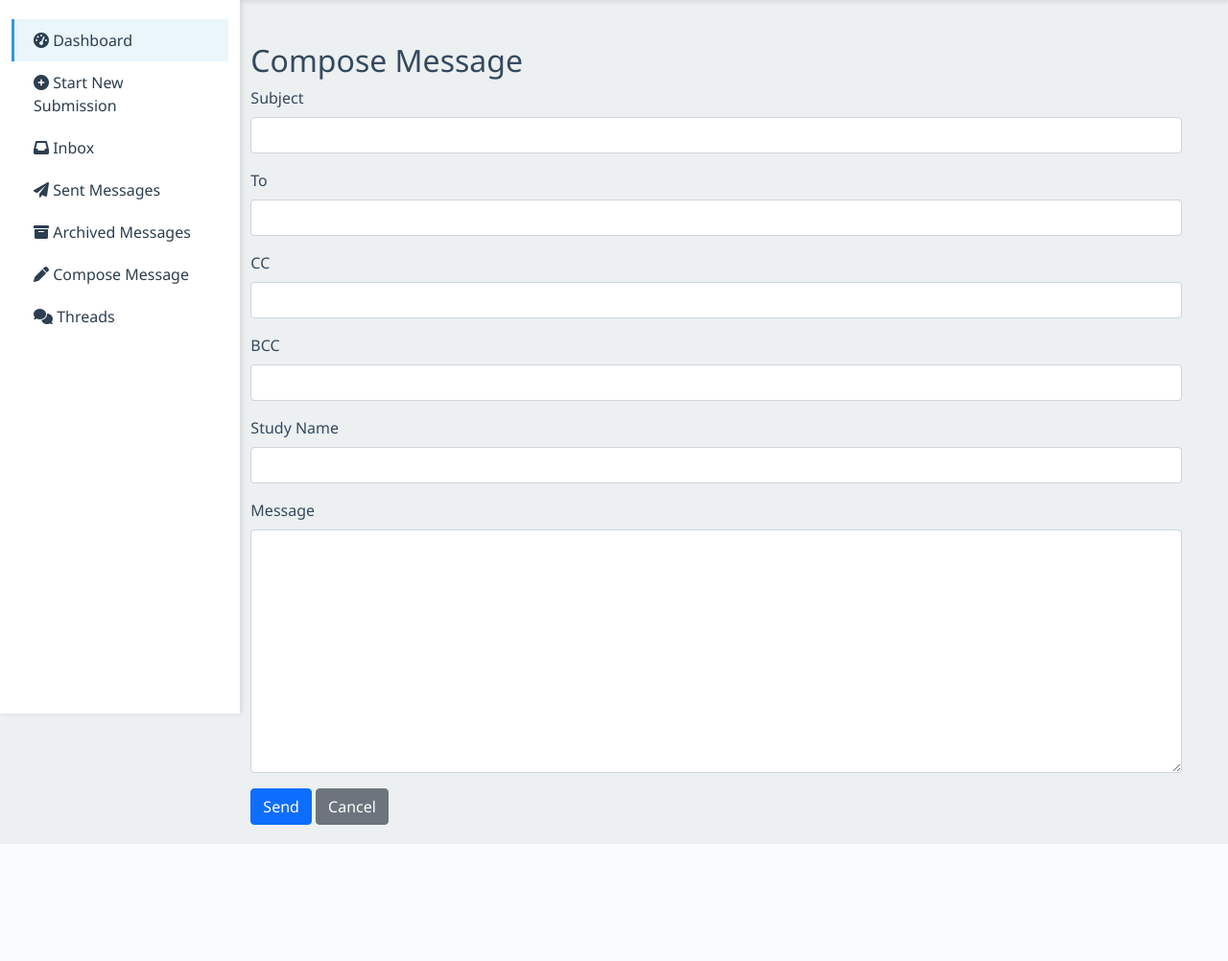
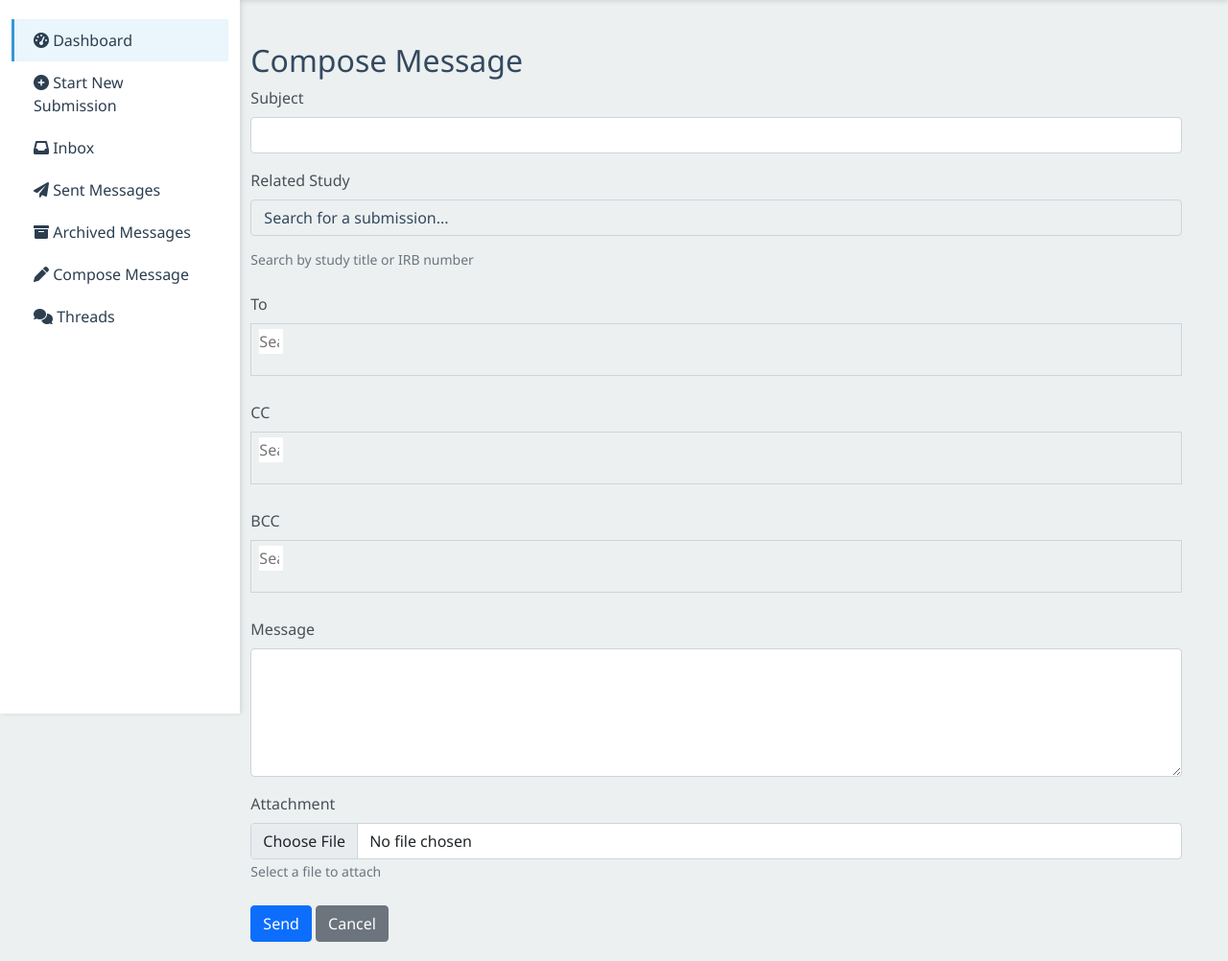
Before and after one commit to IyadSultan/IRN3, a Django app: page /messaging/compose/ in a window 1280 px wide. Shown: the part 56-1058 px from the top of the page at 96% size. Before the commit the page ends 936 px from the top, so only its background shows below. Run offline with Django 5.2, Linux system fonts and the light colour scheme; a user stored in the database is signed in; data comes from the database, SQL or seed files in the repository; both versions use the stored data as it was after the commit; some libraries are stand-ins or nearby versions.

Commit message:
compose_html fixed related study field

```diff
--- a/messaging/forms.py
+++ b/messaging/forms.py
@@ -1,65 +1,62 @@
 from django import forms
-from .models import Message
+from django.db.models import Q
 from django.contrib.auth.models import User
-from django.db.models import Value
-from django.db.models.functions import Concat
+from submission.models import Submission
+from .models import Message, MessageAttachment
 
 class MessageForm(forms.ModelForm):
-    recipients = forms.CharField(
-        widget=forms.TextInput(attrs={'id': 'id_recipients', 'class': 'form-control', 'autocomplete': 'off'})
+    recipients = forms.ModelMultipleChoiceField(
+        queryset=User.objects.all(),
+        required=True,
+        widget=forms.SelectMultiple(attrs={'class': 'select2'})
     )
-    cc = forms.CharField(
+    cc = forms.ModelMultipleChoiceField(
+        queryset=User.objects.all(),
         required=False,
-        widget=forms.TextInput(attrs={'id': 'id_cc', 'class': 'form-control', 'autocomplete': 'off'})
+        widget=forms.SelectMultiple(attrs={'class': 'select2'})
     )
-    bcc = forms.CharField(
+    bcc = forms.ModelMultipleChoiceField(
+        queryset=User.objects.all(),
         required=False,
-        widget=forms.TextInput(attrs={'id': 'id_bcc', 'class': 'form-control', 'autocomplete': 'off'})
+        widget=forms.SelectMultiple(attrs={'class': 'select2'})
+    )
+    subject = forms.CharField(
+        max_length=255,
+        widget=forms.TextInput(attrs={'class': 'form-control'})
+    )
+    body = forms.CharField(
+        widget=forms.Textarea(attrs={'class': 'form-control', 'rows': 5})
+    )
+    related_submission = forms.ModelChoiceField(
+        queryset=Submission.objects.all(),
+        required=False,
+        widget=forms.Select(attrs={
+            'class': 'select2',
+            'data-placeholder': 'Search for a submission...'
+        })
+    )
+    attachment = forms.FileField(
+        required=False,
+        widget=forms.FileInput(attrs={'class': 'form-control'})
     )
 
     class Meta:
         model = Message
-        fields = ['subject', 'body', 'recipients', 'cc', 'bcc', 'study_name']
-        widgets = {
-            'subject': forms.TextInput(attrs={'class': 'form-control'}),
-            'body': forms.Textarea(attrs={'class': 'form-control'}),
-            'study_name': forms.TextInput(attrs={'class': 'form-control'}),
-        }
+        fields = ['recipients', 'cc', 'bcc', 'subject', 'body', 'related_submission']
 
-    def clean_recipients(self):
-        data = self.cleaned_data['recipients']
-        recipient_usernames = [item.strip() for item in data.split(',') if item.strip()]
-        users = User.objects.filter(username__in=recipient_usernames)
-        if not users.exists():
-            raise forms.ValidationError("No matching users found for recipients.")
-        return users
+    def __init__(self, *args, user=None, **kwargs):
+        super().__init__(*args, **kwargs)
+        if user:
+            accessible_submissions = Submission.objects.filter(
+                Q(primary_investigator=user) |
+                Q(coinvestigators__user=user) |
+                Q(research_assistants__user=user)
+            ).distinct()
+            self.fields['related_submission'].queryset = accessible_submissions
 
-    def clean_cc(self):
-        data = self.cleaned_data.get('cc', '')
-        if data:
-            cc_usernames = [item.strip() for item in data.split(',') if item.strip()]
-            users = User.objects.filter(username__in=cc_usernames)
-            return users
-        return User.objects.none()
-
-    def clean_bcc(self):
-        data = self.cleaned_data.get('bcc', '')
-        if data:
-            bcc_usernames = [item.strip() for item in data.split(',') if item.strip()]
-            users = User.objects.filter(username__in=bcc_usernames)
-            return users
-        return User.objects.none()
-
-    def save(self, commit=True):
-        message = super().save(commit=False)
-        if commit:
-            message.save()
-            # Set the recipients, cc, bcc
-            message.recipients.set(self.cleaned_data['recipients'])
-            message.cc.set(self.cleaned_data.get('cc'))
-            message.bcc.set(self.cleaned_data.get('bcc'))
-            message.save()
-        return message
+        for field in self.fields:
+            if field not in ['recipients', 'cc', 'bcc', 'related_submission', 'attachment']:
+                self.fields[field].widget.attrs.update({'class': 'form-control'})
 
 class SearchForm(forms.Form):
     q = forms.CharField(label='Search', max_length=100)
--- a/messaging/templates/messaging/compose_message.html
+++ b/messaging/templates/messaging/compose_message.html
@@ -1,25 +1,77 @@
 {% extends 'users/base.html' %}
 {% load i18n %}
 {% load crispy_forms_tags %}
+
 {% block extra_head %}
-    <!-- Include jQuery UI CSS for autocomplete -->
-    <link rel="stylesheet" href="https://code.jquery.com/ui/1.12.1/themes/base/jquery-ui.css">
+    <!-- Add Select2 CSS -->
+    <link href="https://cdn.jsdelivr.net/npm/select2@4.1.0-rc.0/dist/css/select2.min.css" rel="stylesheet" />
+    <style>
+        .select2-container {
+            width: 100% !important;
+            margin-bottom: 10px;
+        }
+
+        .select2-selection--single {
+            height: 38px !important;
+            padding: 5px !important;
+            border: 1px solid #ced4da !important;
+            border-radius: 4px !important;
+        }
+
+        .select2-selection__rendered {
+            line-height: 26px !important;
+            padding-left: 8px !important;
+        }
+
+        .select2-selection__arrow {
+            height: 36px !important;
+        }
+
+        .select2-selection--multiple {
+            border: 1px solid #ced4da !important;
+            min-height: 38px !important;
+        }
+
+        .select2-search__field {
+            margin-top: 5px !important;
+        }
+
+        .select2-container .select2-selection--single .select2-selection__clear {
+            margin-right: 25px;
+            color: #999;
+            font-size: 18px;
+        }
+
+        .form-label {
+            font-weight: 500;
+            margin-bottom: 0.5rem;
+            color: #495057;
+        }
+    </style>
 {% endblock %}
 
-{% block title %}
-    {% if is_reply %}Reply{% elif is_reply_all %}Reply All{% elif is_forward %}Forward{% else %}Compose Message{% endif %}
-{% endblock %}
 {% block content %}
 <div class="container mt-4">
     <h2>
         {% if is_reply %}Reply{% elif is_reply_all %}Reply All{% elif is_forward %}Forward{% else %}Compose Message{% endif %}
     </h2>
-    <form method="post">
+    <form method="post" enctype="multipart/form-data">
         {% csrf_token %}
+
+        <!-- Subject Field -->
         <div class="mb-3">
             <label for="id_subject" class="form-label">Subject</label>
             {{ form.subject }}
         </div>
+
+        <!-- Related Submission Field -->
+        <div class="mb-4">
+            <label for="id_related_submission" class="form-label">Related Study</label>
+            {{ form.related_submission }}
+            <small class="text-muted d-block mt-1">Search by study title or IRB number</small>
+        </div>
+
+        <!-- Recipients Fields -->
         <div class="mb-3">
             <label for="id_recipients" class="form-label">To</label>
             {{ form.recipients }}
@@ -32,49 +84,96 @@
             <label for="id_bcc" class="form-label">BCC</label>
             {{ form.bcc }}
         </div>
-        <div class="mb-3">
-            <label for="id_study_name" class="form-label">Study Name</label>
-            {{ form.study_name }}
-        </div>
+
+        <!-- Message Body -->
         <div class="mb-3">
             <label for="id_body" class="form-label">Message</label>
             {{ form.body }}
         </div>
-        <button type="submit" class="btn btn-primary">Send</button>
-        <a href="{% url 'messaging:inbox' %}" class="btn btn-secondary">Cancel</a>
+
+        <!-- Attachments -->
+        <div class="mb-3">
+            <label for="id_attachment" class="form-label">Attachment</label>
+            {{ form.attachment }}
+            <small class="text-muted">Select a file to attach</small>
+        </div>
+
+        <!-- Submit Buttons -->
+        <div class="mt-4">
+            <button type="submit" class="btn btn-primary">Send</button>
+            <a href="{% url 'messaging:inbox' %}" class="btn btn-secondary">Cancel</a>
+        </div>
     </form>
 </div>
 {% endblock %}
+
 {% block extra_js %}
-    <!-- Include jQuery UI Autocomplete -->
-    <script src="https://code.jquery.com/ui/1.12.1/jquery-ui.js"></script>
+    <!-- Add Select2 JS -->
+    <script src="https://cdn.jsdelivr.net/npm/select2@4.1.0-rc.0/dist/js/select2.min.js"></script>
     <script>
-    $(function() {
-        function split(val) {
-            return val.split(/,\s*/);
-        }
-        function extractLast(term) {
-            return split(term).pop();
-        }
+        $(document).ready(function() {
+            // Initialize Select2 for recipients, cc, and bcc fields
+            $('#id_recipients, #id_cc, #id_bcc').select2({
+                theme: 'bootstrap4',
+                ajax: {
+                    url: '{% url "messaging:user_autocomplete" %}',
+                    dataType: 'json',
+                    delay: 250,
+                    data: function (params) {
+                        return {
+                            term: params.term,
+                            page: params.page
+                        };
+                    },
+                    processResults: function (data) {
+                        return {
+                            results: data.map(function(item) {
+                                return {
+                                    id: item.id,
+                                    text: item.label
+                                };
+                            })
+                        };
+                    },
+                    cache: true
+                },
+                minimumInputLength: 2,
+                placeholder: 'Search for users...',
+                allowClear: true,
+                multiple: true
+            });
 
-        function setupAutocomplete(fieldId) {
-            $("#" + fieldId).autocomplete({
-                source: "{% url 'messaging:user_autocomplete' %}",
-                minLength: 2,
-                select: function(event, ui) {
-                    var terms = split(this.value);
-                    terms.pop();
-                    terms.push(ui.item.value);
-                    terms.push("");
-                    this.value = terms.join(", ");
-                    return false;
-                }
+            // Initialize Select2 for submission field
+            $('#id_related_submission').select2({
+                theme: 'bootstrap4',
+                ajax: {
+                    url: '{% url "messaging:submission_autocomplete" %}',
+                    dataType: 'json',
+                    delay: 250,
+                    data: function (params) {
+                        return {
+                            term: params.term,
+                            page: params.page
+                        };
+                    },
+                    processResults: function (data) {
+                        return data;
+                    },
+                    cache: true
+                },
+                minimumInputLength: 2,
+                placeholder: 'Search for a study...',
+                allowClear: true,
+                multiple: false,
+                width: '100%',
+                dropdownParent: $('#id_related_submission').parent()
             });
-        }
 
-        setupAutocomplete("id_recipients");
-        setupAutocomplete("id_cc");
-        setupAutocomplete("id_bcc");
-    });
+            // Optional: Show selected file name
+            $('#id_attachment').on('change', function() {
+                var fileName = $(this).val().split('\\').pop();
+                $(this).next('.text-muted').text(fileName || 'Select a file to attach');
+            });
+        });
     </script>
 {% endblock %}
--- a/messaging/urls.py
+++ b/messaging/urls.py
@@ -17,4 +17,5 @@ urlpatterns = [
     path('archived/', views.archived_messages, name='archived_messages'),
     path('threads/', views.threads_inbox, name='threads_inbox'),
     path('user-autocomplete/', views.user_autocomplete, name='user_autocomplete'),
+    path('submission-autocomplete/', views.submission_autocomplete, name='submission_autocomplete'),
 ]
--- a/messaging/views.py
+++ b/messaging/views.py
@@ -1,14 +1,12 @@
 from django.shortcuts import render, get_object_or_404, redirect
-from .models import Message, MessageReadStatus, Comment
+from django.http import JsonResponse
 from django.contrib.auth.decorators import login_required
+from django.contrib.auth import get_user_model
+from django.db.models import Q
+from django.contrib import messages
+from .models import Message, MessageReadStatus, Comment, MessageAttachment
 from .forms import MessageForm, SearchForm
-from django.contrib.auth.models import User
-from django.db.models import Q, Count, Value
-from django.db.models.functions import Concat
-from django.contrib import messages
-from django.http import JsonResponse
-from django.utils import timezone
-from django.contrib.auth import get_user_model
+from submission.models import Submission
 
 User = get_user_model()
 
@@ -30,19 +28,34 @@ def view_message(request, message_id):
 @login_required
 def compose_message(request):
     if request.method == 'POST':
-        form = MessageForm(request.POST)
+        form = MessageForm(request.POST, request.FILES, user=request.user)
         if form.is_valid():
             message = form.save(commit=False)
             message.sender = request.user
-            message.sent_at = timezone.now()
             message.save()
-            form.save_m2m()  # Save many-to-many relationships
+            form.save_m2m()
+
+            # Handle attachment
+            if 'attachment' in request.FILES:
+                file = request.FILES['attachment']
+                MessageAttachment.objects.create(
+                    message=message,
+                    file=file,
+                    filename=file.name
+                )
+
             messages.success(request, 'Message sent successfully.')
             return redirect('messaging:inbox')
     else:
-        form = MessageForm()
+        form = MessageForm(user=request.user)
 
-    return render(request, 'messaging/compose_message.html', {'form': form})
+    context = {
+        'form': form,
+        'is_reply': False,
+        'is_reply_all': False,
+        'is_forward': False,
+    }
+    return render(request, 'messaging/compose_message.html', context)
 
 @login_required
 def reply(request, message_id):
@@ -194,3 +207,30 @@ def threads_inbox(request):
         'first_messages': first_messages,
     }
     return render(request, 'messaging/threads_inbox.html', context)
+
+@login_required
+def submission_autocomplete(request):
+    """View for handling submission autocomplete requests"""
+    term = request.GET.get('term', '')
+    user = request.user
+
+    # Query submissions that the user has access to
+    submissions = Submission.objects.filter(
+        Q(primary_investigator=user) |
+        Q(coinvestigators__user=user) |
+        Q(research_assistants__user=user),
+        Q(title__icontains=term) |
+        Q(irb_number__icontains=term)
+    ).distinct()[:10]
+
+    results = []
+    for submission in submissions:
+        label = f"{submission.title}"
+        if submission.irb_number:
+            label += f" (IRB: {submission.irb_number})"
+        results.append({
+            'id': submission.temporary_id,
+            'text': label
+        })
+
+    return JsonResponse({'results': results}, safe=False)
```
Also changed, not shown: messaging/models.py (+14 -0 lines), db.sqlite3, messaging/migrations/0012_message_related_submission.py (added), 2 other files.
